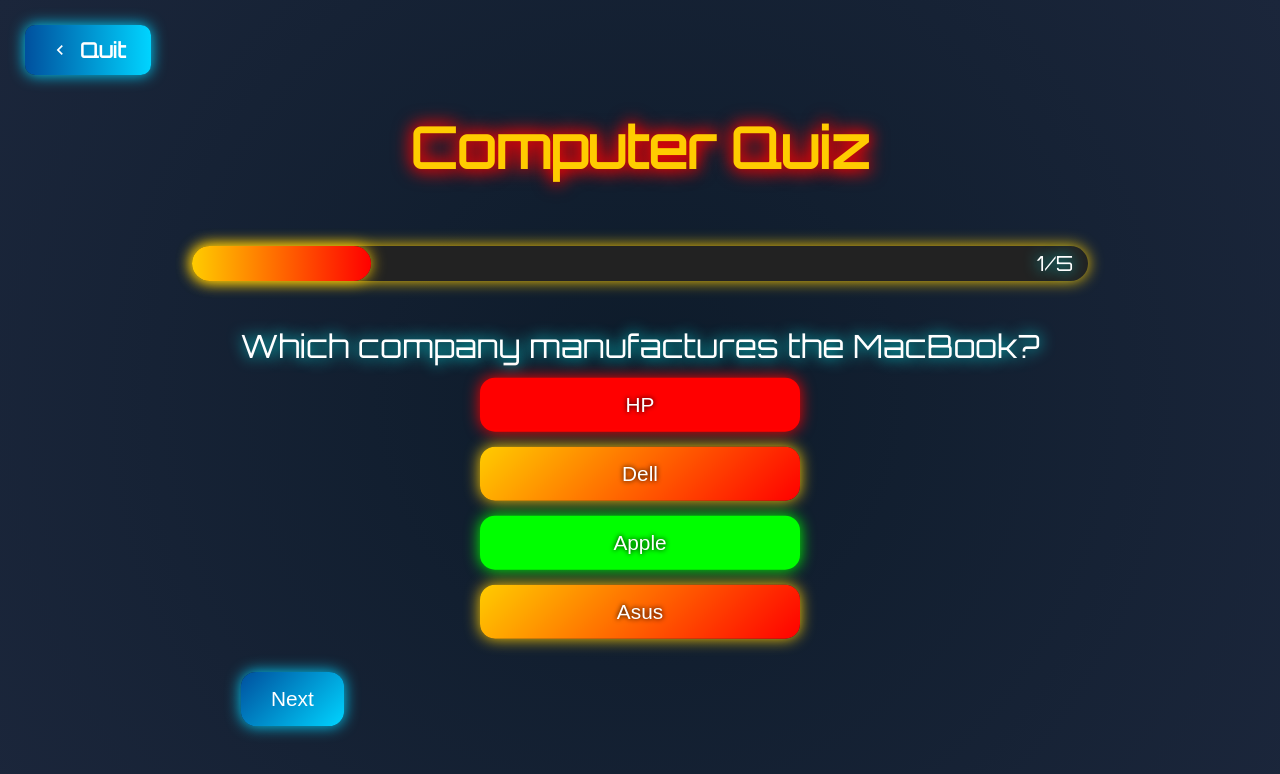
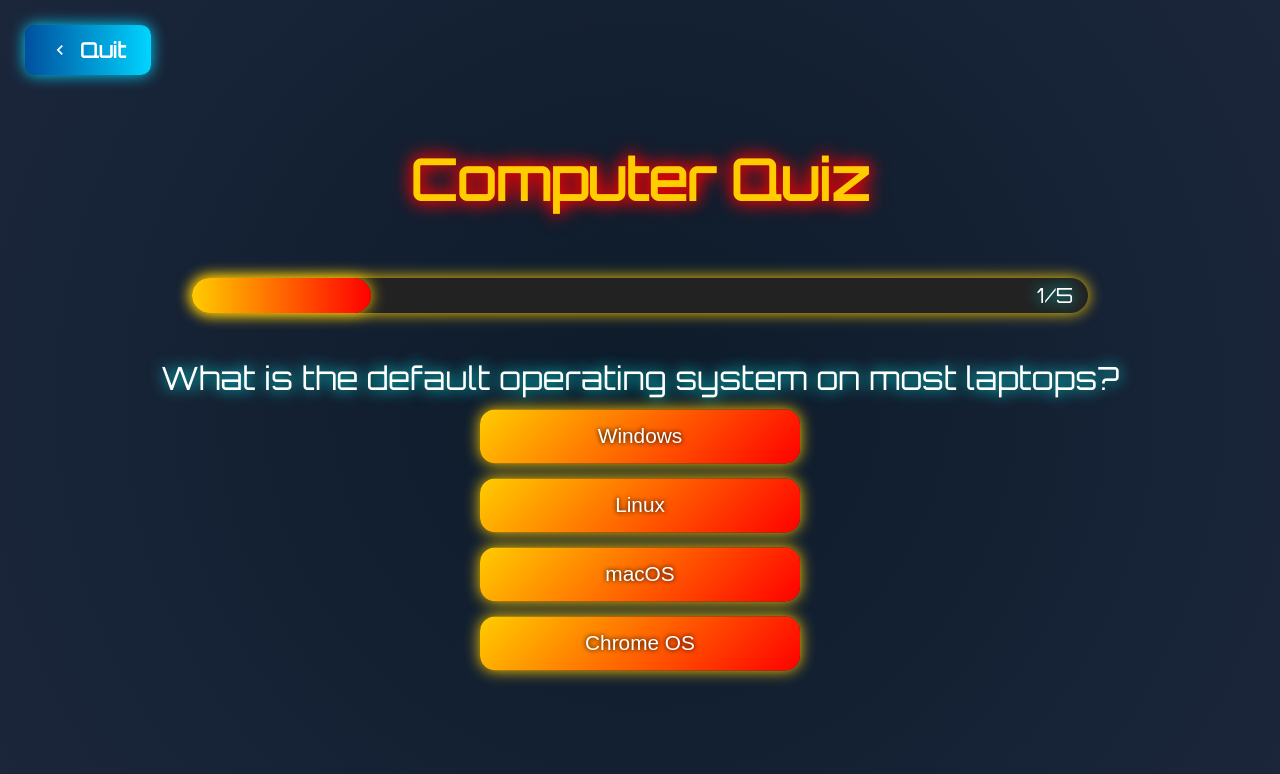
Before and after one commit to JasperZeroes/adse_mind_games, a plain HTML site: page laptop.html in a window 1280 px wide. Both pictures are taken after a click on the button "HP". Drawn offline with Linux system fonts and the light colour scheme.

Commit message:
remove the next button on computer quiz

```diff
--- a/laptop.html
+++ b/laptop.html
@@ -111,28 +111,6 @@
             line-height: 35px;
             text-shadow: var(--glow) #00ffff;
         }
-        #next-button {
-            display: none;
-            padding: 15px 30px;
-            font-size: 1.3em;
-            background: linear-gradient(135deg, #00509E, #00d4ff);
-            color: white;
-            border: none;
-            border-radius: 15px;
-            cursor: pointer;
-            margin-top: 25px;
-            box-shadow: var(--glow) #00d4ff;
-            transition: 0.3s;
-            animation: pulse 1.5s infinite;
-        }
-        @keyframes pulse {
-            0%, 100% { transform: scale(1); }
-            50% { transform: scale(1.05); }
-        }
-        #next-button:hover {
-            transform: scale(1.1);
-            box-shadow: var(--glow) #00d4ff, 0 0 30px #00d4ff;
-        }
         #score-section {
             display: none;
             font-size: 1.8em;
@@ -198,7 +176,7 @@
     <div id="quiz-container">
         <p class="question" id="question">Loading...</p>
         <div class="options" id="options"></div>
-        <button id="next-button" onclick="nextQuestion()">Next</button>
+        <button id="next-button" onclick="nextQuestion()"></button>
     </div>
     <div id="score-section"></div>
     <button id="restart-button" onclick="restartQuiz()">Restart Quiz</button>
@@ -261,6 +239,18 @@
         function checkAnswer(button, selectedAnswer, correctAnswer) {
             const nextButton = document.getElementById("next-button");
             const optionsButtons = document.querySelectorAll(".options button");
+            setTimeout(nextQuestion, 1000);
+
+
+            if (selectedAnswer === correctAnswer) {
+    button.classList.add("correct");
+} else {
+    button.classList.add("wrong");
+    optionsButtons.forEach(btn => {
+        if (btn.innerText === correctAnswer) btn.classList.add("correct");
+    });
+}
+optionsButtons.forEach(btn => btn.disabled = true);
 
             if (selectedAnswer === correctAnswer) {
                 button.classList.add("correct");
```
